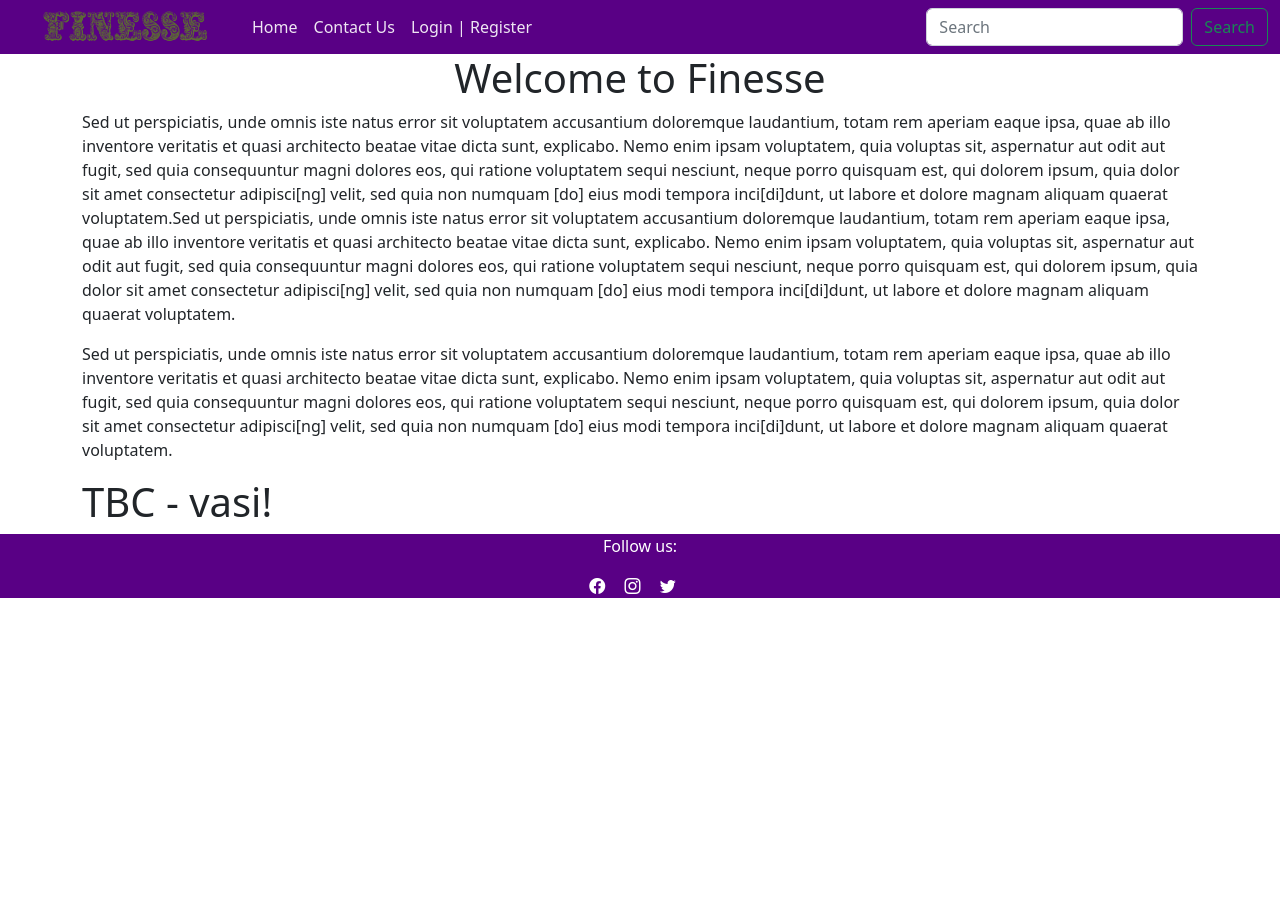
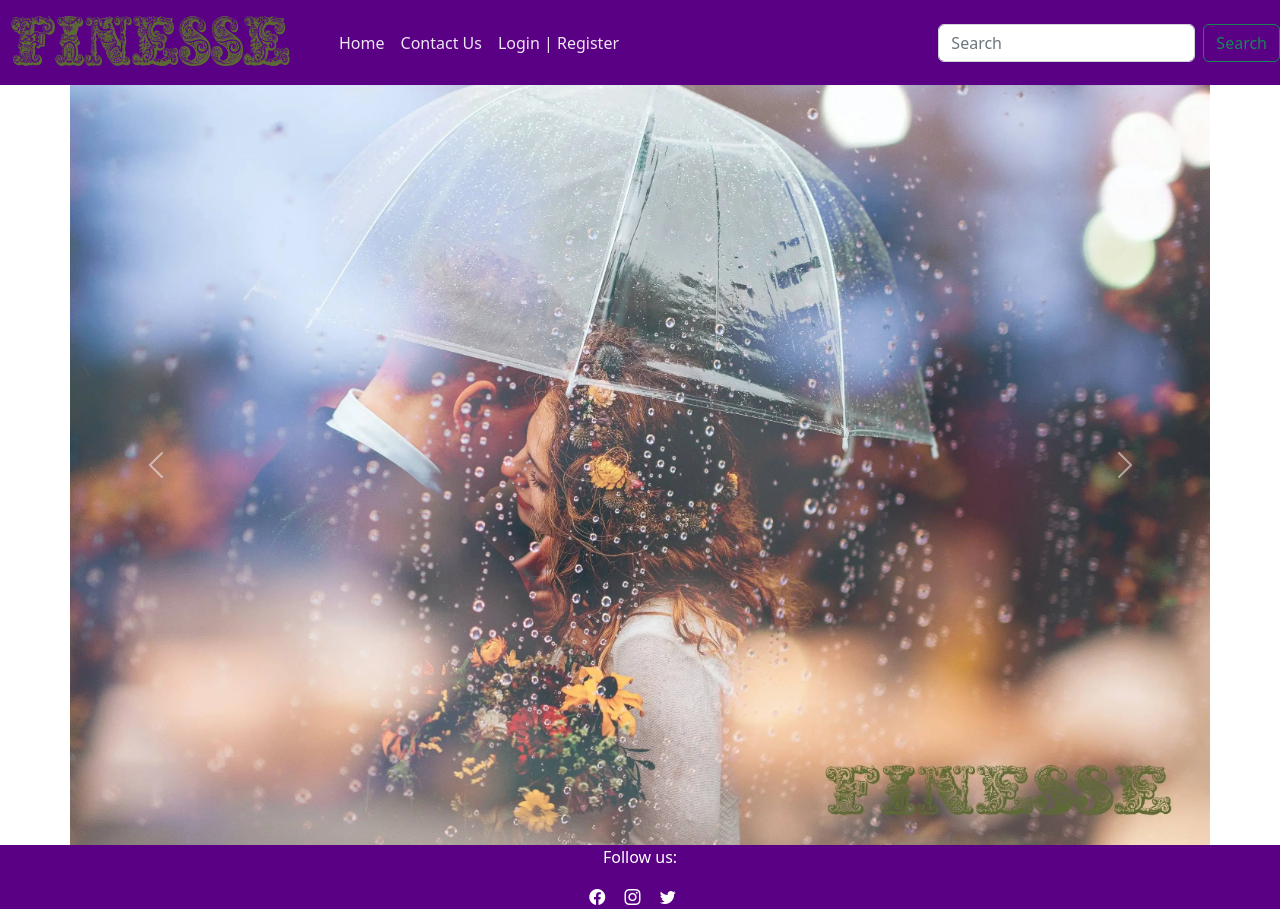
Before and after one commit to Vasi012/Finesse-1.0, a Django app: page / in a window 1280 px wide. Before the commit the page ends 598 px from the top, so only its background shows below. Run offline with Django 3.2, Linux system fonts and the light colour scheme; some libraries are stand-ins or nearby versions.

Commit message:
add carousel on the index.html

```diff
--- a/eventsM/templates/eventsM/index.html
+++ b/eventsM/templates/eventsM/index.html
@@ -1,40 +1,40 @@
 {% extends "base.html" %}
 
 {% block content %}
-
-<div class="container-wrapper">
-    <div class="hero-img"></div>
-    <div class="content-wrapper main-column">
-        <div class="text-area content">
-            <!--Title and about us sections-->
-            <h1 class="text-center">Welcome to Finesse</h1>
-            <div>
-                <p>
-                    Sed ut perspiciatis, unde omnis iste natus error sit voluptatem accusantium doloremque laudantium,
-                    totam rem aperiam eaque ipsa, quae ab illo inventore veritatis et quasi architecto beatae vitae
-                    dicta sunt, explicabo. Nemo enim ipsam voluptatem, quia voluptas sit, aspernatur aut odit aut fugit,
-                    sed quia consequuntur magni dolores eos, qui ratione voluptatem sequi nesciunt, neque porro quisquam
-                    est, qui dolorem ipsum, quia dolor sit amet consectetur adipisci[ng] velit, sed quia non numquam
-                    [do] eius modi tempora inci[di]dunt, ut labore et dolore magnam aliquam quaerat voluptatem.Sed ut
-                    perspiciatis, unde omnis iste natus error sit voluptatem accusantium doloremque laudantium, totam
-                    rem aperiam eaque ipsa, quae ab illo inventore veritatis et quasi architecto beatae vitae dicta
-                    sunt, explicabo. Nemo enim ipsam voluptatem, quia voluptas sit, aspernatur aut odit aut fugit, sed
-                    quia consequuntur magni dolores eos, qui ratione voluptatem sequi nesciunt, neque porro quisquam
-                    est, qui dolorem ipsum, quia dolor sit amet consectetur adipisci[ng] velit, sed quia non numquam
-                    [do] eius modi tempora inci[di]dunt, ut labore et dolore magnam aliquam quaerat voluptatem.
-                </p>
-                <p>
-                    Sed ut perspiciatis, unde omnis iste natus error sit voluptatem accusantium doloremque laudantium,
-                    totam rem aperiam eaque ipsa, quae ab illo inventore veritatis et quasi architecto beatae vitae
-                    dicta sunt, explicabo. Nemo enim ipsam voluptatem, quia voluptas sit, aspernatur aut odit aut fugit,
-                    sed quia consequuntur magni dolores eos, qui ratione voluptatem sequi nesciunt, neque porro quisquam
-                    est, qui dolorem ipsum, quia dolor sit amet consectetur adipisci[ng] velit, sed quia non numquam
-                    [do] eius modi tempora inci[di]dunt, ut labore et dolore magnam aliquam quaerat voluptatem.
-                </p>
-                <h1>TBC - vasi!</h1>
-            </div>
+{% load static %}
+<div id="carouselExampleInterval" class="carousel slide" data-bs-ride="carousel">
+    <div class="carousel-inner">
+        <div class="carousel-item active" data-bs-interval="3000">
+            <img src="{% static 'images/one.webp' %}" class="d-block w-100" alt="Carousel slide 1 (wedding)">
+        </div>
+        <div class="carousel-item" data-bs-interval="3000">
+            <img src="{% static 'images/two.webp' %}" class="d-block w-100" alt="Carousel slide 2 (gathering)">
+        </div>
+        <div class="carousel-item" data-bs-interval="3000">
+            <img src="{% static 'images/three.webp' %}" class="d-block w-100" alt="Carousel slide 3 (cake bar)">
+        </div>
+        <div class="carousel-item" data-bs-interval="3000">
+            <img src="{% static 'images/four.webp' %}" class="d-block w-100" alt="Carousel slide 4 (disco ball)">
+        </div>
+        <div class="carousel-item" data-bs-interval="3000">
+            <img src="{% static 'images/five.webp' %}" class="d-block w-100"
+                alt="Carousel slide 5 (led lights on wall)">
+        </div>
+        <div class="carousel-item" data-bs-interval="3000">
+            <img src="{% static 'images/six.webp' %}" class="d-block w-100" alt="Carousel slide 6 (dj pit)">
+        </div>
+        <div class="carousel-item" data-bs-interval="3000">
+            <img src="{% static 'images/seven.webp' %}" class="d-block w-100" alt="Carousel slide 7 (drink)">
         </div>
     </div>
+    <button class="carousel-control-prev" type="button" data-bs-target="#carouselExampleInterval" data-bs-slide="prev">
+        <span class="carousel-control-prev-icon" aria-hidden="true"></span>
+        <span class="visually-hidden">Previous</span>
+    </button>
+    <button class="carousel-control-next" type="button" data-bs-target="#carouselExampleInterval" data-bs-slide="next">
+        <span class="carousel-control-next-icon" aria-hidden="true"></span>
+        <span class="visually-hidden">Next</span>
+    </button>
 </div>
 
 {%endblock%}
--- a/static/css/style.css
+++ b/static/css/style.css
@@ -8,14 +8,12 @@
     padding-top: 0;
 }
 
-img, svg {
-    vertical-align: middle;
-    max-width: 11rem;
-    margin-left: 25px;
+.navbar-nav .nav-link.active, .navbar-nav .show>.nav-link, .navbar-toggler, .navbar-toggler-icon {
+    color: rgb(255 255 255 / 90%);
 }
 
-.navbar-nav .nav-link.active, .navbar-nav .show>.nav-link, .navbar-toggler, .navbar-toggler-icon {
-    color: rgb(255 255 255 / 90%);
+.container, .container-fluid, .container-lg, .container-md, .container-sm, .container-xl, .container-xxl {
+    --bs-gutter-x: 0;
 }
 
 .footer {
```
Also changed, not shown: templates/403.html (+11 -0 lines), templates/404.html (+11 -0 lines), templates/500.html (+11 -0 lines), static/images/five.webp (added), static/images/four.webp (added), static/images/one.webp (added), static/images/seven.webp (added), static/images/six.webp (added), static/images/three.webp (added), static/images/two.webp (added).
